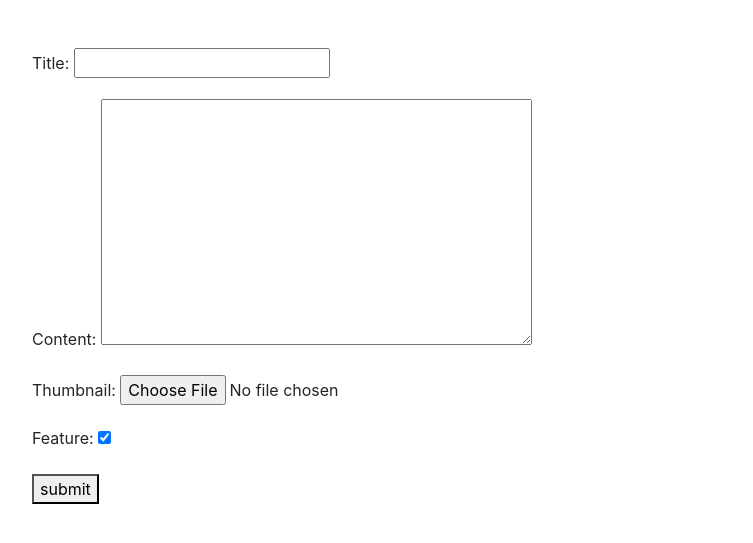
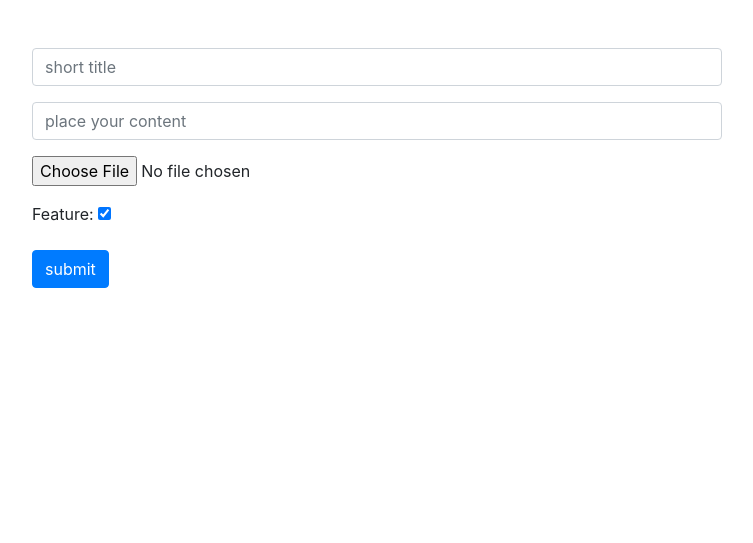
Before and after one commit to digiconvally/startup, a Django app: page /create/ in a window 1280 px wide. Shown: the part 56-599 px from the top of the page, without its empty margins (83-836 px from the left). Run offline with Django 3.2, Linux system fonts and the light colour scheme; some libraries are stand-ins or nearby versions.

Commit message:
bootstrap form

```diff
--- a/core/templates/core/create.html
+++ b/core/templates/core/create.html
@@ -1,14 +1,27 @@
 {% extends 'core/base.html' %}
 {% block body %}
-
 
 <div class="container">
     <div class="col-md-8">
         <form action="." method="POST" enctype="multipart/form-data">{% csrf_token %}
-            {{form.as_p}}
-            <button type="submit">submit</button>
+            <div class="form-group">
+                <input type="text" class="form-control" name="title" id="id_title" required placeholder="short title">
+            </div>
+            <div class="form-group">
+                <input type="text" class="form-control" name="content" id="id_content" required
+                    placeholder="place your content">
+            </div>
+            <div class="form-group">
+                <input type="file" name="image" id="id_image" required placeholder="place your content">
+            </div>
+            <div class="form-group">
+                <label for="id_feature">Feature:</label>
+                <input type="checkbox" name="feature" id="id_feature" checked="">
+            </div>
+            <button class="btn btn-primary" type="submit">submit</button>
         </form>
     </div>
+</div>
 </div>
 
 
```
